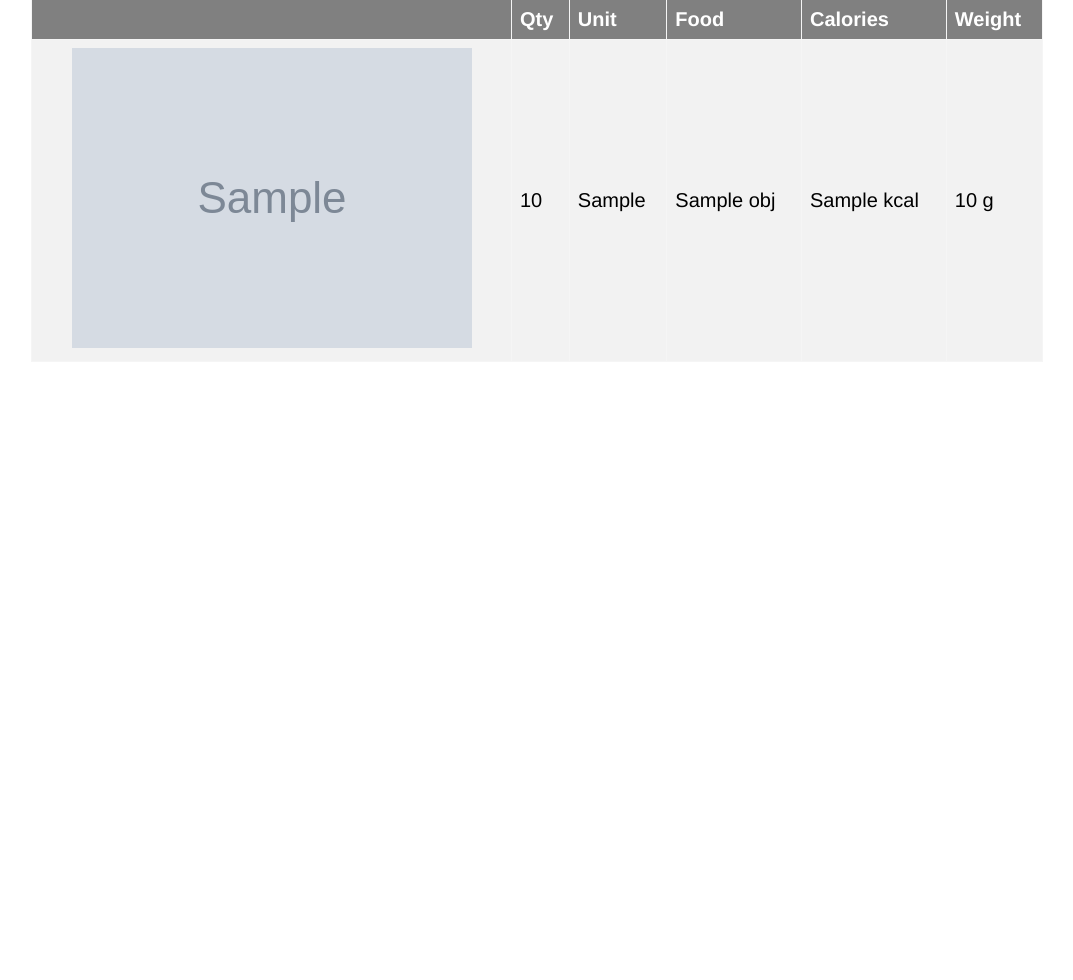
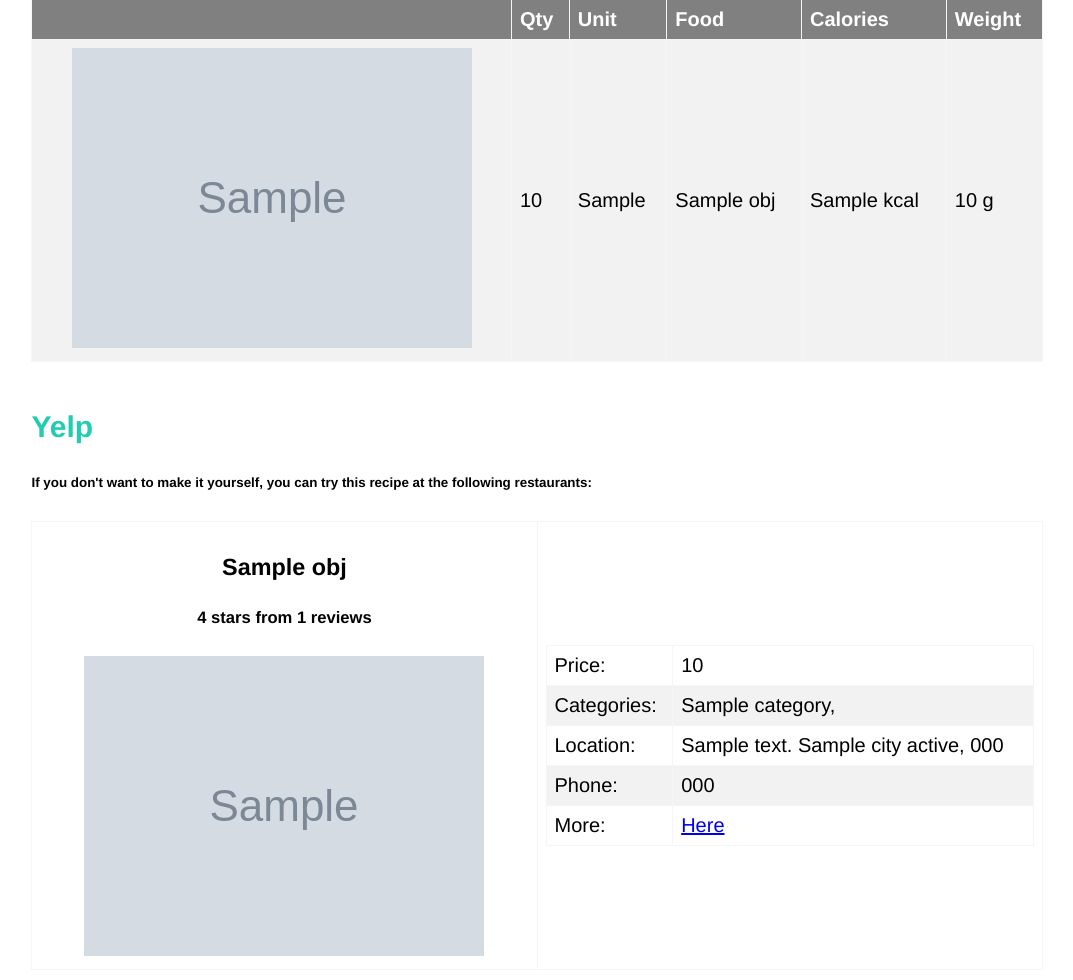
Before and after one commit to ronniesong0809/cs410c-Ronnie-Song, a Flask app: template final-project/templates/index.html in a window 1280 px wide. Shown: the part 738-1718 px from the top of the page, without its empty margins (103-1176 px from the left). Before the commit the page ends 1099 px from the top, so only its background shows below. Run offline with Flask 2, Linux system fonts and the light colour scheme; the template is opened without the code that fills it: most values are stand-ins (such as "Sample title", 1, 10 or a date in 2020); grey boxes marked "Sample" are stand-in pictures.

Commit message:
feat: edit index html to display the restraunt search by yelp

```diff
--- a/final-project/index.py
+++ b/final-project/index.py
@@ -42,7 +42,7 @@
                         t3_skill=self.translate(row[4],lang3),
                         t3_description=self.translate(row[5],lang3),
                         nutrition = self.nutritionix(row[2]),
-                        yelp = self.yelp(row[0])) for row in model.select()]
+                        yelp = self.yelpSearch(row[0])) for row in model.select()]
 
         return render_template('index.html', rps=recipes)
 
--- a/final-project/templates/index.html
+++ b/final-project/templates/index.html
@@ -149,7 +149,82 @@
         {% endfor %}
     </table>
 </div>
+<div id="yelp">
+    <br>
+    <h2>Yelp</h2>
+    <h6>If you don't want to make it yourself, you can try this recipe at the following restaurants:</h6>
 
+    {% for obj in rp.yelp.businesses %}
+    <table width="60%">
+        <!--<td style="width:50%;text-align: center;">
+            Name: {{ rp.yelp.businesses[0].name }}
+            <img src="{{ rp.yelp.businesses[0].image_url }}" alt="Avatar" style="width:80%;">
+        </td>
+        <td style="width:50%">
+            <table>
+                <tr>
+                    <td>Reviews: </td>
+                    <td> {{ rp.yelp.businesses[0].review_count }} </td>
+                </tr>
+                <tr>
+                    <td>Rating: </td>
+                    <td> {{ rp.yelp.businesses[0].rating }} stars</td>
+                </tr>
+                <tr>
+                    <td>Categories: </td>
+                    <td> {{ rp.yelp.businesses[0].categories }} </td>
+                </tr>
+                <tr>
+                    <td>Location: </td>
+                    <td> {{ rp.yelp.businesses[0].location.address1 }} {{ rp.yelp.businesses[0].location.city }} {{ rp.yelp.businesses[0].location.state }} {{ rp.yelp.businesses[0].location.zip_code }}</td>
+                </tr>
+                <tr>
+                    <td>Price: </td>
+                    <td> {{ rp.yelp.businesses[0].price }}</td>
+                </tr>
+                <tr>
+                    <td>More info</td>
+                    <td> <a href="{{ rp.yelp.businesses[0].url }}">Here</a></td>
+                </tr>
+            </table>
+        </td>-->
+        <td style="width:50%;text-align: center;">
+            <h3><b> {{ obj.name }} </b></h3>
+            <h5> {{ obj.rating }} stars from {{ obj.review_count }} reviews</h5>
+            <img src="{{ obj.image_url }}" alt="Avatar" style="height:20%">
+        </td>
+        <td style="width:50%">
+            <table>
+                <tr>
+                    <td> Price: </td>
+                    <td> {{ obj.price }} </td>
+                </tr>
+                <tr>
+                    <td> Categories: </td>
+                    <td>
+                        {% for x in obj.categories %}
+                        {{ x.title }},
+                        {% endfor %}
+                    </td>
+                </tr>
+                <tr>
+                    <td> Location: </td>
+                    <td> {{ obj.location.address1 }} {{ obj.location.city }} {{ obj.location.state }}, {{
+                        obj.location.zip_code }}</td>
+                </tr>
+                <tr>
+                    <td> Phone: </td>
+                    <td> {{ obj.phone }}</td>
+                </tr>
+                <tr>
+                    <td>More:</td>
+                    <td> <a href="{{ obj.url }}">Here</a></td>
+                </tr>
+            </table>
+        </td>
+    </table>
+    {% endfor %}
+</div>
 <script>
     function myFunction() {
         var x = document.getElementById("complex");
```
